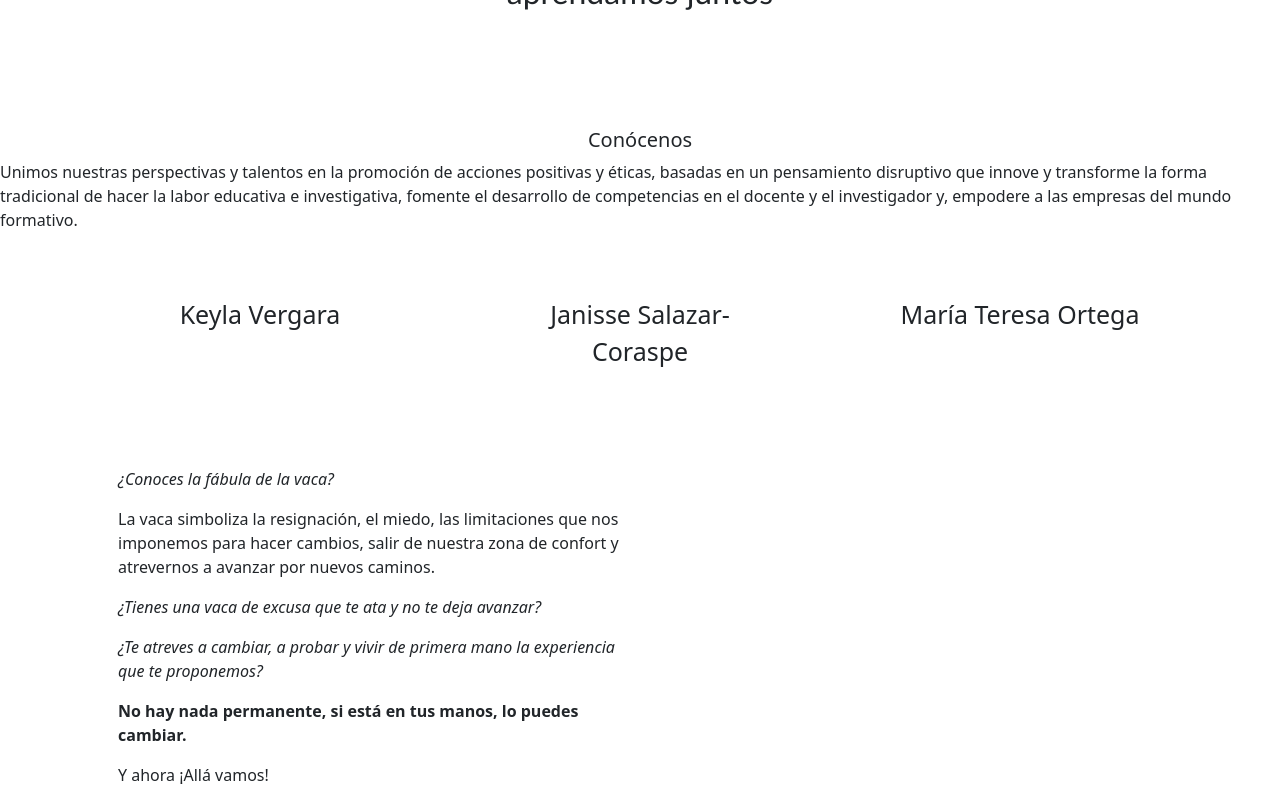
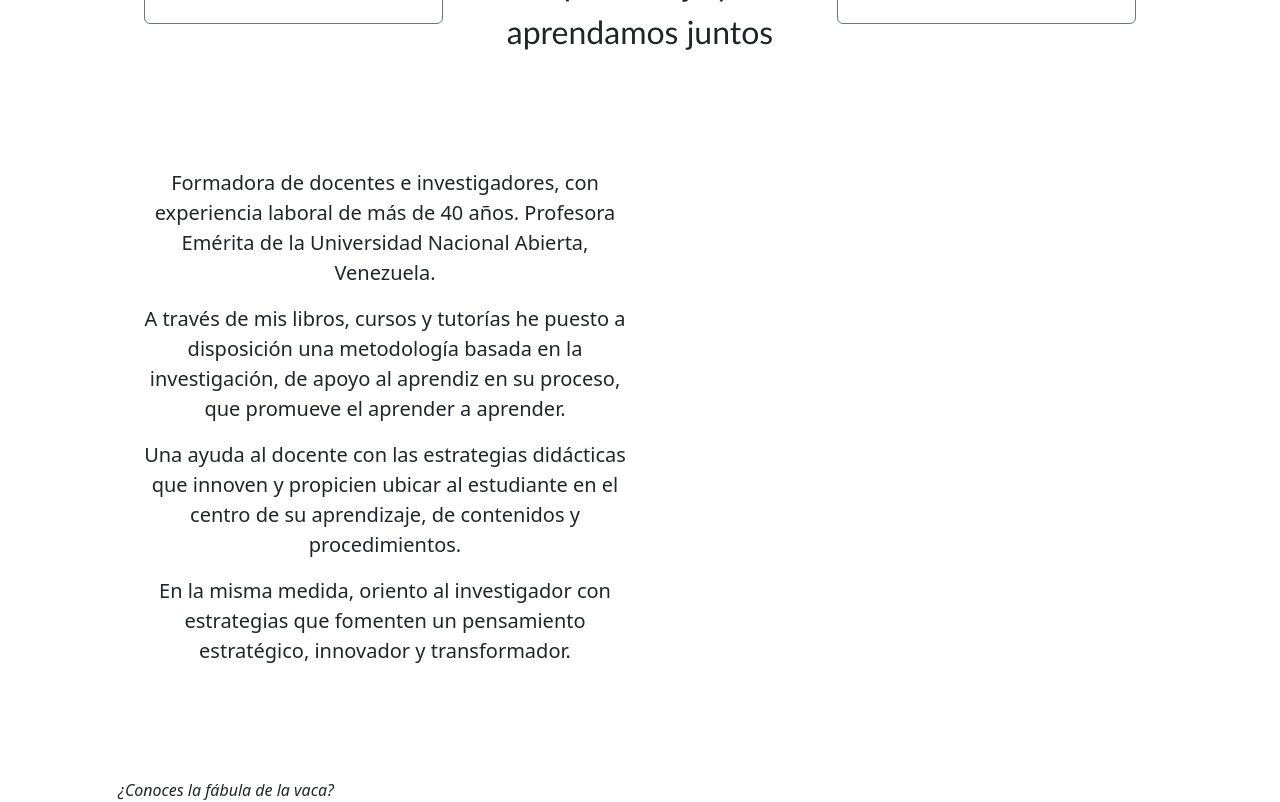
Before and after one commit to jenireeac/pensamiento-innovativo, a React (Create React App) app: page / in a window 1280 px wide. Shown: the part 1620-2422 px from the top of the page. Built offline with nearby package versions, Linux system fonts and the light colour scheme.

Commit message:
updated about me section

```diff
--- a/src/components/About.js
+++ b/src/components/About.js
@@ -5,28 +5,34 @@ import Col from "react-bootstrap/Col";
 
 const About = () => {
   return (
-    <div>
-      <h5
-        id="about"
-        className="text-center animate__animated animate__slideInDown"
-      >
-        Conócenos
-      </h5>
-      <p>
-        Unimos nuestras perspectivas y talentos en la promoción de acciones
-        positivas y éticas, basadas en un pensamiento disruptivo que innove y
-        transforme la forma tradicional de hacer la labor educativa e
-        investigativa, fomente el desarrollo de competencias en el docente y el
-        investigador y, empodere a las empresas del mundo formativo.
-      </p>
+    <>
       <Container>
-        <Row className="text-center card-mentoria  ">
-          <Col className="m-5">Keyla Vergara</Col>
-          <Col className="m-5">Janisse Salazar-Coraspe</Col>
-          <Col className="m-5">María Teresa Ortega</Col>
+        <Row className="m-5 text-center fs-5  ">
+          <Col>
+            <div>
+              <p>
+                Formadora de docentes e investigadores, con experiencia laboral
+                de más de 40 años. Profesora Emérita de la Universidad Nacional
+                Abierta, Venezuela.
+              </p>
+              <p>
+                A través de mis libros, cursos y tutorías he puesto a
+                disposición una metodología basada en la investigación, de apoyo
+                al aprendiz en su proceso, que promueve el aprender a aprender.
+              </p>
+              <p>
+              Una ayuda al docente con las estrategias didácticas que innoven y propicien ubicar al estudiante en el centro de su aprendizaje, de contenidos y procedimientos.
+              </p>
+              <p>
+              En la misma medida, oriento al investigador con estrategias que fomenten un pensamiento estratégico, innovador y transformador.
+              </p>
+
+            </div>
+          </Col>
+          <Col></Col>
         </Row>
       </Container>
-    </div>
+    </>
   );
 };
 
--- a/src/components/Home.js
+++ b/src/components/Home.js
@@ -32,9 +32,9 @@ const Home = () => {
         </Col>
         <Col className="">
           <img src={Logo} alt="Logo" width={350} />
-          {/* <p className="third-text">
+           <p className="third-text">
             Espacio de experiencias de aprendizaje e investigación
-          </p> */}
+          </p>
         </Col>
       </Row>
       <Row className="m-5 text-center second-home ">
```
